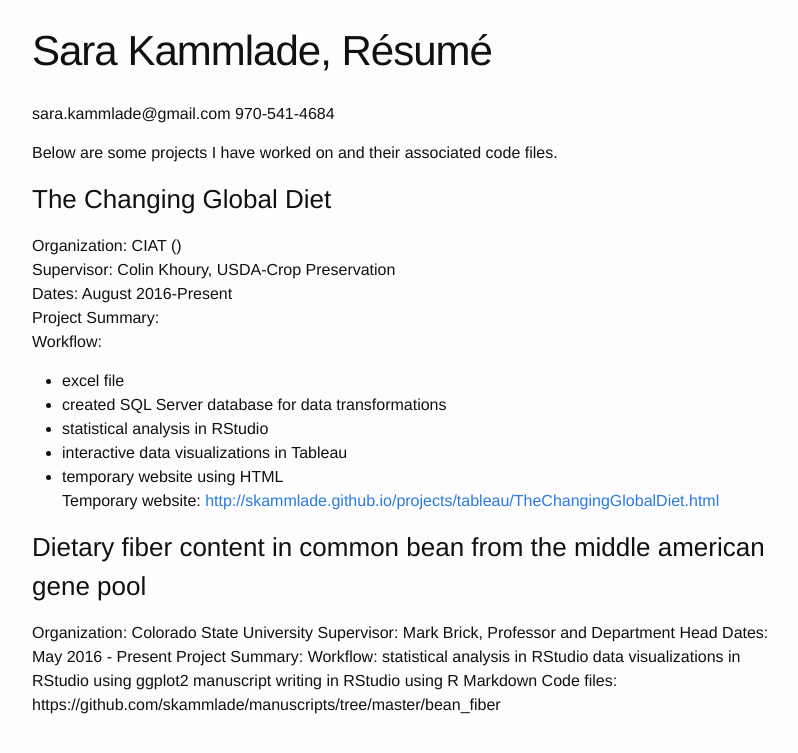
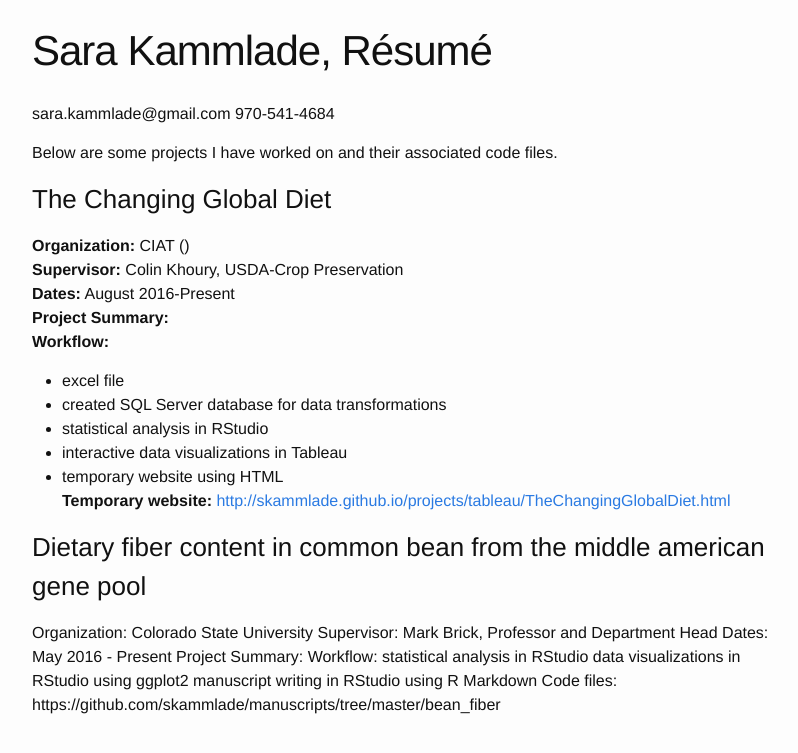
Before and after one commit to stevensotelo/skammlade.github.io, a Jekyll site: the page built from resume.markdown, in a window 1280 px wide. Shown: the top 753 px of the page, without its empty margins (238-1036 px from the left). Built offline with Jekyll 4.4.1, drawn with Linux system fonts in a browser that asks for light colours; some of the changed lines change nothing that is shown.

Commit message:
formatting

```diff
--- a/resume.markdown
+++ b/resume.markdown
@@ -9,17 +9,17 @@ sara.kammlade@gmail.com
 Below are some projects I have worked on and their associated code files.
 
 ### The Changing Global Diet
-Organization: CIAT ()
-Supervisor: Colin Khoury, USDA-Crop Preservation
-Dates: August 2016-Present
-Project Summary:
-Workflow:
+**Organization:** CIAT ()
+**Supervisor:** Colin Khoury, USDA-Crop Preservation
+**Dates:** August 2016-Present
+**Project Summary:**
+**Workflow:**
 * excel file
 * created SQL Server database for data transformations
 * statistical analysis in RStudio
 * interactive data visualizations in Tableau
 * temporary website using HTML
-Temporary website: [http://skammlade.github.io/projects/tableau/TheChangingGlobalDiet.html](http://skammlade.github.io/projects/tableau/TheChangingGlobalDiet.html)
+**Temporary website:** [http://skammlade.github.io/projects/tableau/TheChangingGlobalDiet.html](http://skammlade.github.io/projects/tableau/TheChangingGlobalDiet.html)
 
 
 
```
